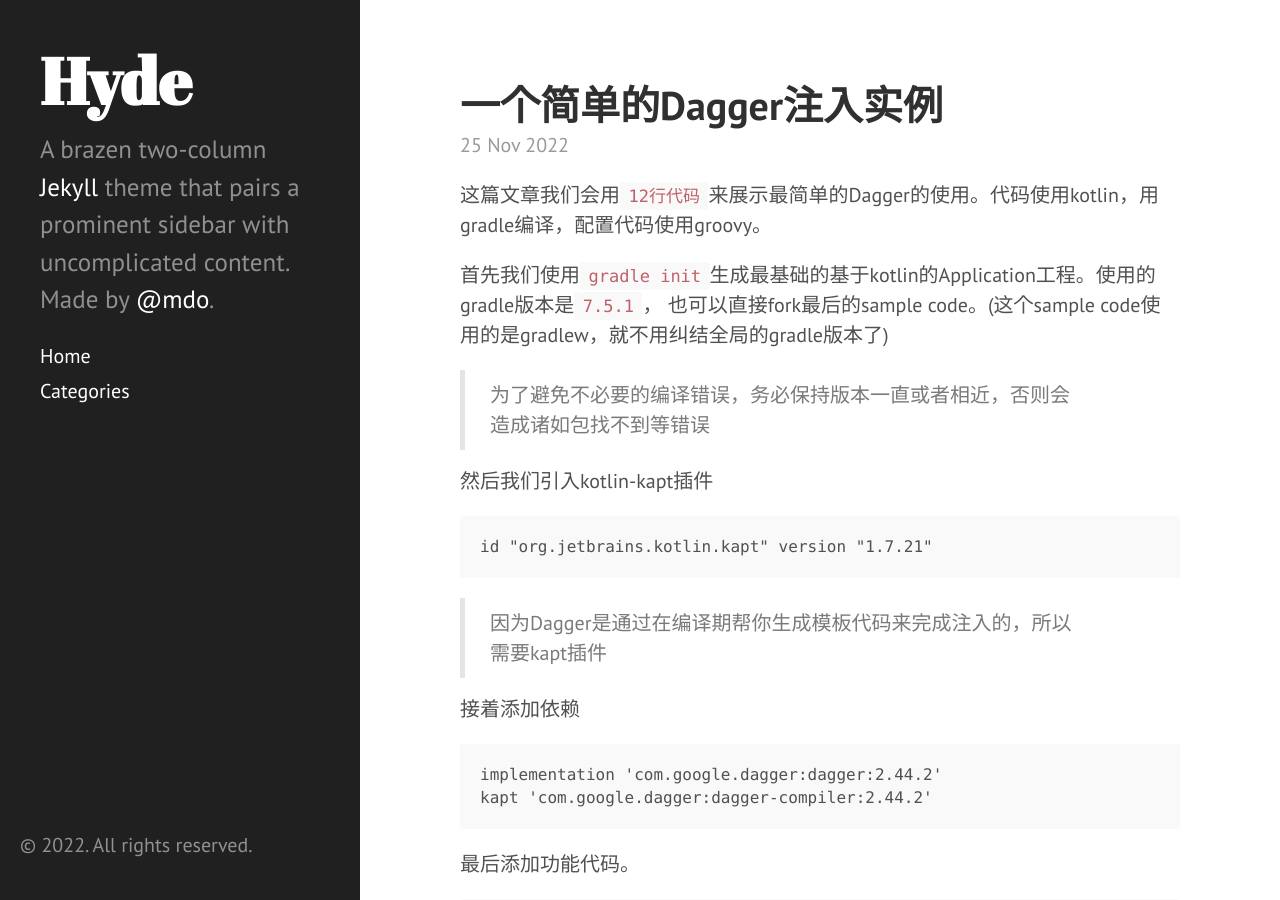
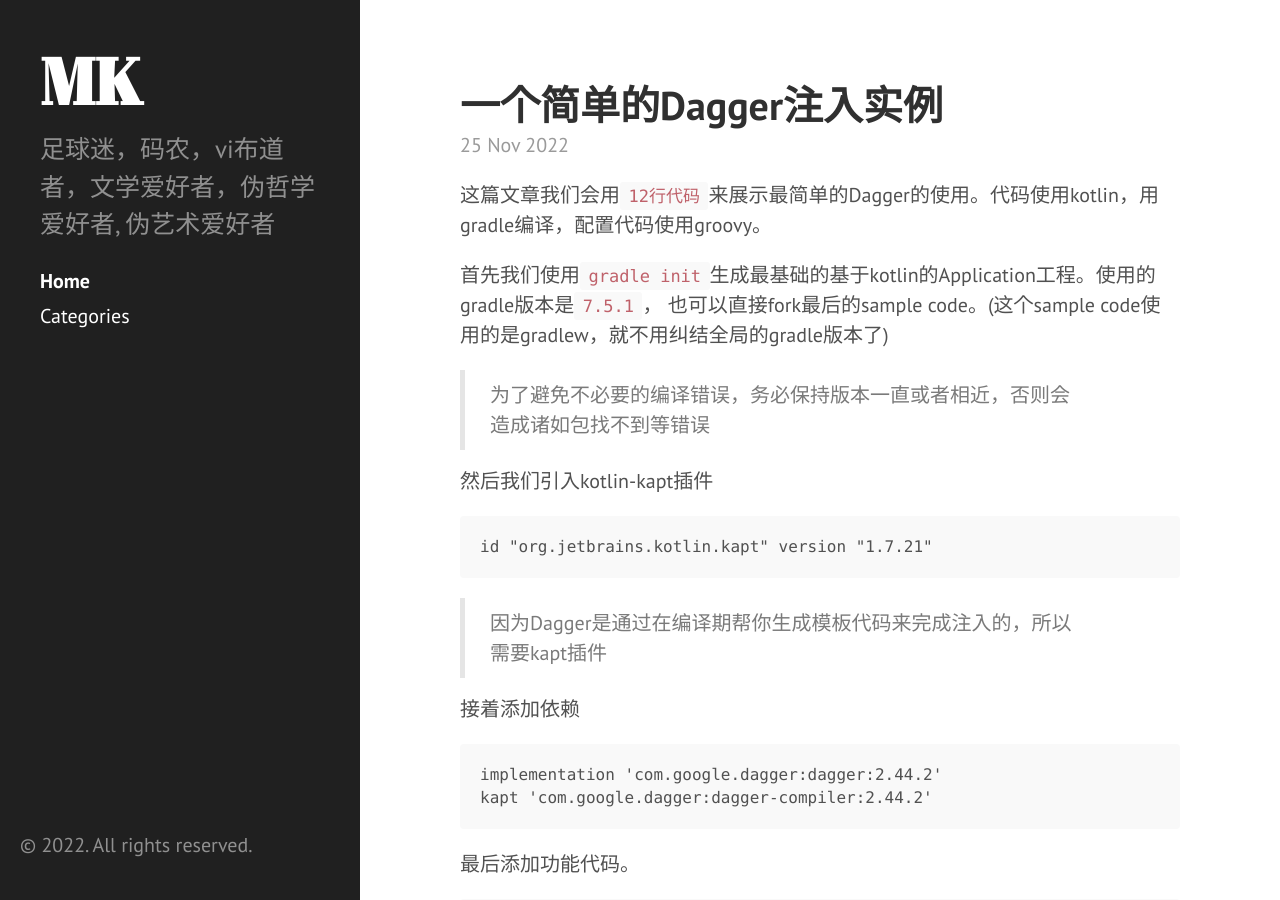
Before and after one commit to ckitterl/ckitterl.github.io, a Jekyll site: the page built from index.html, in a window 1280 px wide and 900 px high. Built offline with Jekyll 4.4.1, drawn with Linux system fonts in a browser that asks for light colours; the list of posts is cut into pages by our own code.

Commit message:
更新配置文件

```diff
--- a/_config.yml
+++ b/_config.yml
@@ -6,22 +6,22 @@ permalink:        pretty
 #relative_permalinks: true
 
 # Setup
-title:            Hyde
+title:            MK
 tagline:          'A Jekyll theme'
-description:      'A brazen two-column <a href="http://jekyllrb.com" target="_blank">Jekyll</a> theme that pairs a prominent sidebar with uncomplicated content. Made by <a href="https://twitter.com/mdo" target="_blank">@mdo</a>.'
+description:      '足球迷，码农，vi布道者，文学爱好者，伪哲学爱好者, 伪艺术爱好者'
 url:              http://hyde.getpoole.com
-baseurl:          ""
+baseurl:          /
 
 author:
-  name:           'Mark Otto'
-  url:            https://twitter.com/mdo
+  name:           'mk'
+  url:            https://twitter.com/ckitterl
 
 paginate:         5
 
 # Custom vars
-version:          2.1.0
+version:          1.0.0
 
 github:
-  repo:           https://github.com/poole/hyde
+  repo:           https://github.com/ckitterl
 
 plugins: [jekyll-paginate]
```
